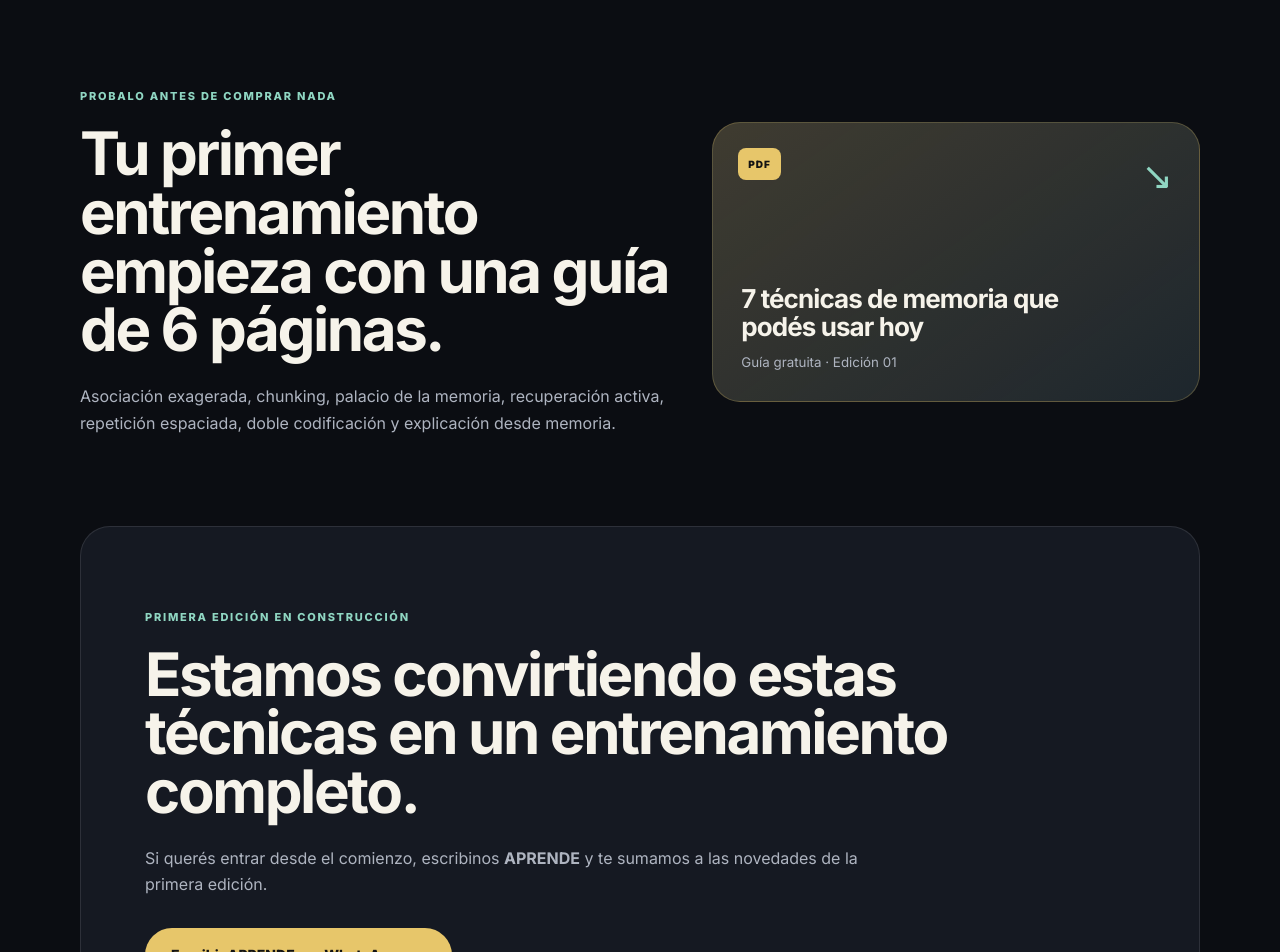
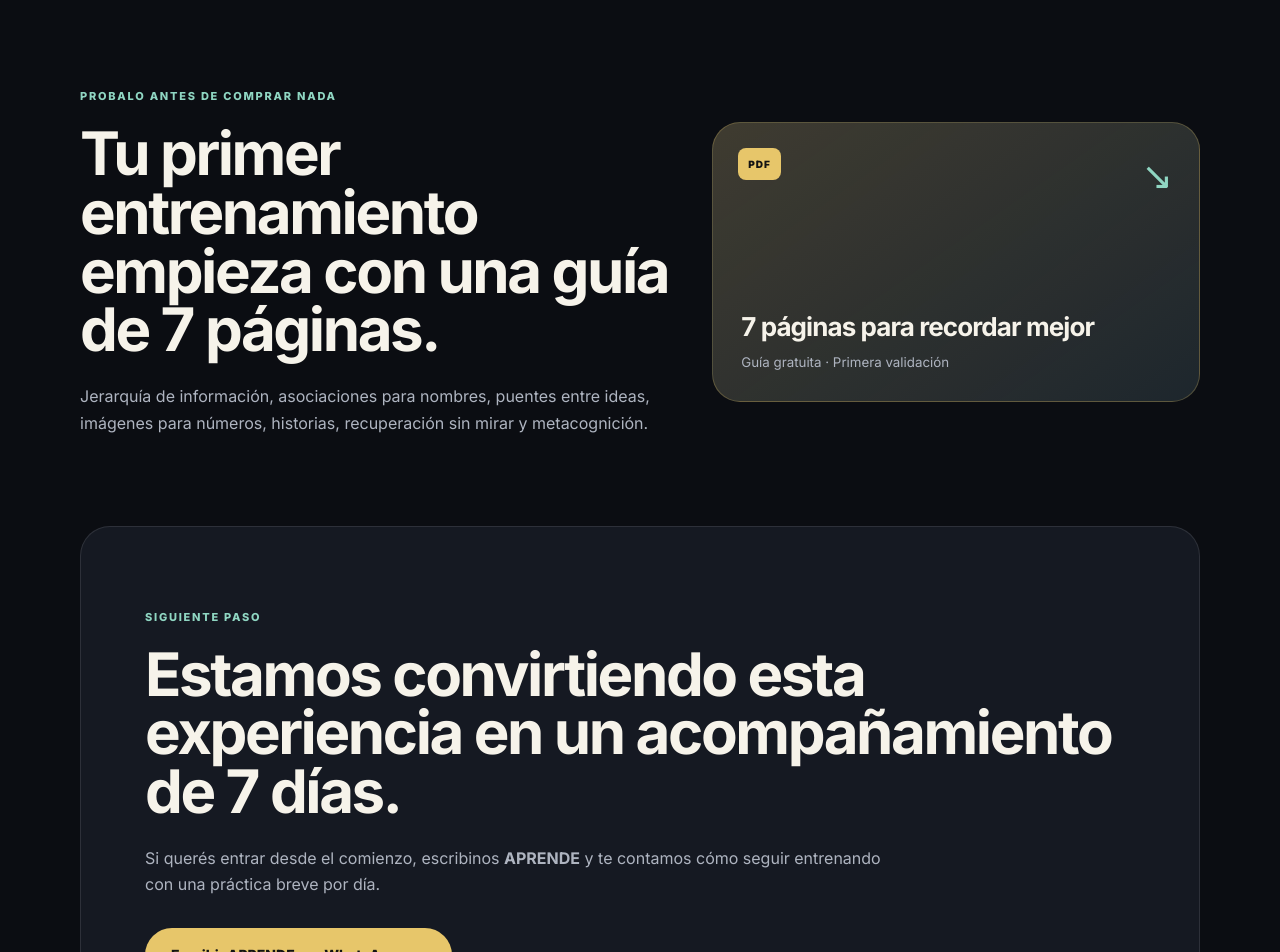
Before and after one commit to O-UnderTango-Club/UnderTangoWEBNextJS, a Next.js app: page /aprende in a window 1280 px wide. Shown: the part 1500-2452 px from the top of the page. Built offline with nearby package versions, Linux system fonts and the light colour scheme.

Commit message:
Sync APRENDE landing with validation guide and tracking

```diff
--- a/app/aprende/page.tsx
+++ b/app/aprende/page.tsx
@@ -1,9 +1,12 @@
+import AprendeTracker from "./AprendeTracker";
+
 const whatsappHref =
   "https://wa.me/5493757618270?text=Hola%2C%20quiero%20conocer%20APRENDE%20y%20recibir%20novedades%20del%20curso%20de%20memoria%20y%20aprendizaje%20acelerado.";
 
 export default function AprendePage() {
   return (
     <main className="aprendePage">
+      <AprendeTracker />
       <div className="aprendeGlow aprendeGlowOne" aria-hidden="true" />
       <div className="aprendeGlow aprendeGlowTwo" aria-hidden="true" />
 
@@ -33,7 +36,12 @@ export default function AprendePage() {
           </p>
 
           <div className="aprendeActions">
-            <a className="aprendePrimary" href="/aprende/guia">
+            <a
+              className="aprendePrimary"
+              href="/aprende/guia"
+              data-aprende-event="download_click"
+              data-aprende-destination="guia_pdf"
+            >
               Descargar guía gratis
               <span aria-hidden="true">↓</span>
             </a>
@@ -42,13 +50,15 @@ export default function AprendePage() {
               href={whatsappHref}
               target="_blank"
               rel="noopener noreferrer"
+              data-aprende-event="whatsapp_click"
+              data-aprende-destination="whatsapp_metodo"
             >
               Quiero aprender el método
             </a>
           </div>
 
           <p className="aprendeMicrocopy">
-            Primera guía gratuita: <strong>7 técnicas de memoria que podés usar hoy.</strong>
+            Primera guía gratuita: <strong>7 páginas para recordar mejor.</strong>
           </p>
         </div>
 
@@ -118,32 +128,39 @@ export default function AprendePage() {
       <section className="aprendeChallenge">
         <div>
           <p className="aprendeEyebrow">PROBALO ANTES DE COMPRAR NADA</p>
-          <h2>Tu primer entrenamiento empieza con una guía de 6 páginas.</h2>
+          <h2>Tu primer entrenamiento empieza con una guía de 7 páginas.</h2>
           <p>
-            Asociación exagerada, chunking, palacio de la memoria, recuperación activa,
-            repetición espaciada, doble codificación y explicación desde memoria.
+            Jerarquía de información, asociaciones para nombres, puentes entre ideas,
+            imágenes para números, historias, recuperación sin mirar y metacognición.
           </p>
         </div>
-        <a className="aprendeDownloadCard" href="/aprende/guia">
+        <a
+          className="aprendeDownloadCard"
+          href="/aprende/guia"
+          data-aprende-event="download_click"
+          data-aprende-destination="guia_pdf"
+        >
           <span className="aprendePdfBadge">PDF</span>
-          <strong>7 técnicas de memoria que podés usar hoy</strong>
-          <small>Guía gratuita · Edición 01</small>
+          <strong>7 páginas para recordar mejor</strong>
+          <small>Guía gratuita · Primera validación</small>
           <span className="aprendeDownloadArrow" aria-hidden="true">↘</span>
         </a>
       </section>
 
       <section className="aprendeFinal">
-        <p className="aprendeEyebrow">PRIMERA EDICIÓN EN CONSTRUCCIÓN</p>
-        <h2>Estamos convirtiendo estas técnicas en un entrenamiento completo.</h2>
+        <p className="aprendeEyebrow">SIGUIENTE PASO</p>
+        <h2>Estamos convirtiendo esta experiencia en un acompañamiento de 7 días.</h2>
         <p>
           Si querés entrar desde el comienzo, escribinos <strong>APRENDE</strong> y te
-          sumamos a las novedades de la primera edición.
+          contamos cómo seguir entrenando con una práctica breve por día.
         </p>
         <a
           className="aprendePrimary"
           href={whatsappHref}
           target="_blank"
           rel="noopener noreferrer"
+          data-aprende-event="whatsapp_click"
+          data-aprende-destination="whatsapp_final"
         >
           Escribir APRENDE por WhatsApp
           <span aria-hidden="true">→</span>
```
